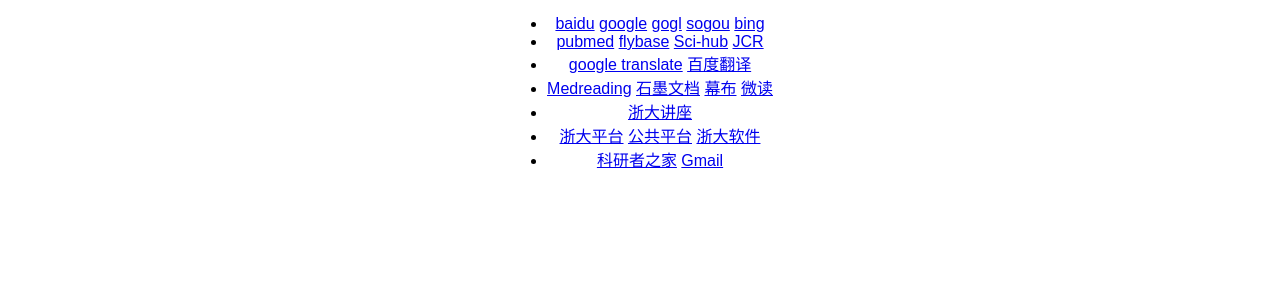
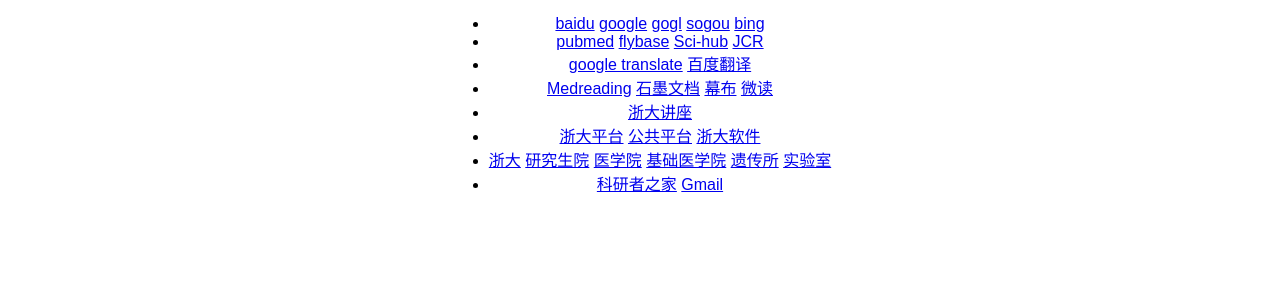
Before and after one commit to huanjuliu/home, a plain HTML site: page index.html in a window 1280 px wide. Shown: the part 212-518 px from the top of the page. Drawn offline with Linux system fonts and the light colour scheme.

Commit message:
Update index.html

```diff
--- a/index.html
+++ b/index.html
@@ -107,11 +107,17 @@
               <li><a href="https://www.medreading.cn/pubmed_zh?t=1681311697657" target="_blank">Medreading</a>
               <a href="https://shimo.im/desktop" target="_blank">石墨文档</a>
                 <a href="https://mubu.com/app">幕布</a>
-            <a href="https://weread.qq.com/web/shelf">微读</a></li>
+            	<a href="https://weread.qq.com/web/shelf">微读</a></li>
               <li><a href="https://www.zju.edu.cn/xs/list.htm">浙大讲座</a></li>
               <li><a href="http://www.cfzsm.zju.edu.cn/lfsms/user/login">浙大平台</a>
                 <a href="http://www.cfzsm.zju.edu.cn/lfsms/user/login">公共平台</a>
-            <a href="http://ms.zju.edu.cn/">浙大软件</a></li>
+            	<a href="http://ms.zju.edu.cn/">浙大软件</a></li>
+			  <li> <a href="https://www.zju.edu.cn/">浙大</a>
+				<a href="http://www.grs.zju.edu.cn/">研究生院</a>
+				<a href="http://www.cmm.zju.edu.cn/">医学院</a>
+				<a href="http://bms.zju.edu.cn/">基础医学院</a>
+				<a href="http://www.ig.zju.edu.cn/">遗传所</a>
+				<a href="http://www.sdbzju.cn/">实验室</a></li>
               <li><a href="https://www.home-for-researchers.com/static/index.html#/">科研者之家</a>
             <a href="https://mail.google.com/mail/u/0/#inbox">Gmail</a></li>
           </ul>
```
